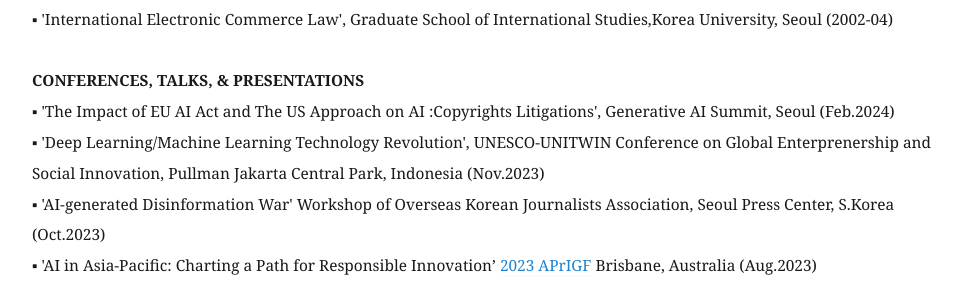
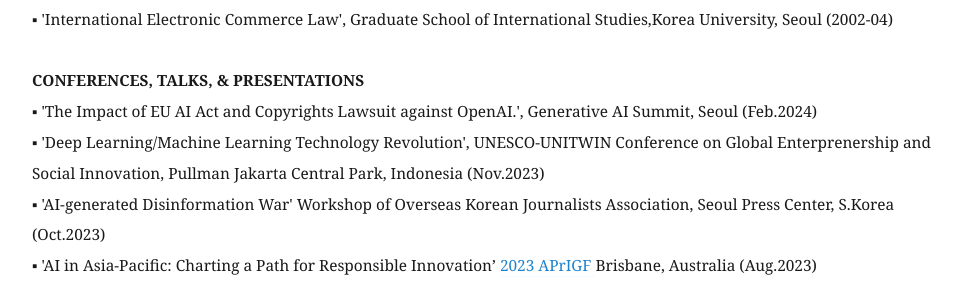
Before and after one commit to eunchangchoi/eunchangchoi.github.io, a Jekyll site: the page built from index.md, in a window 1280 px wide and 900 px high, scrolled down 4769 px. Shown: the part 159-447 px from the top of the window, without its empty margins (68-1030 px from the left). Built offline with Jekyll 4.4.1, drawn with Linux system fonts in a browser that asks for light colours.

Commit message:
Update index.md

```diff
--- a/index.md
+++ b/index.md
@@ -98,7 +98,7 @@
 ▪ 'International Electronic Commerce Law', Graduate School of International Studies,Korea University, Seoul (2002-04) <br>
     <br>
  <strong> CONFERENCES, TALKS, & PRESENTATIONS </strong> <br>
-▪ 'The Impact of EU AI Act and The US Approach on AI :Copyrights Litigations', Generative AI Summit, Seoul (Feb.2024)<br>
+▪ 'The Impact of EU AI Act and Copyrights Lawsuit against OpenAI.', Generative AI Summit, Seoul (Feb.2024)<br>
 ▪ 'Deep Learning/Machine Learning Technology Revolution', UNESCO-UNITWIN Conference on Global Enterprenership and Social Innovation, Pullman Jakarta Central Park, Indonesia (Nov.2023) <br>
 ▪ 'AI-generated Disinformation War' Workshop of Overseas Korean Journalists Association, Seoul Press Center, S.Korea (Oct.2023) <br>
 ▪ 'AI in Asia-Pacific: Charting a Path for Responsible Innovation’ <a href="https://forms.for.asia/proposal/?proposalform=NjQ1N2JkN2I4YmY3Yi8vMjMvLzEyNTQvLzA="> 2023 APrIGF </a> Brisbane, Australia (Aug.2023) <br>
```
